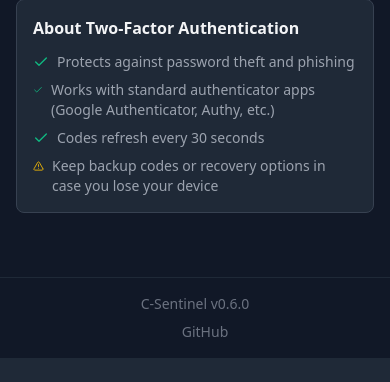
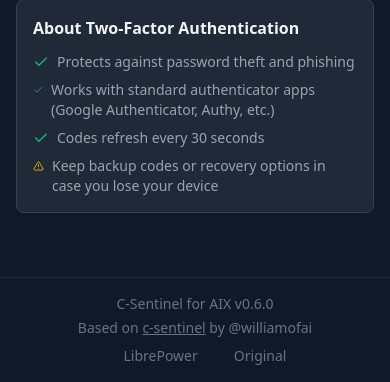
Before and after one commit to librepower/aix, a Flask app: page /profile/2fa in a window 390 px wide. Shown: the part 612-994 px from the top of the page. Before the commit the page ends 970 px from the top, so only its background shows below. Run offline with Flask 3, Linux system fonts and the light colour scheme; some libraries are stand-ins or nearby versions.

Commit message:
fix(dashboard): Proper attribution for fork
- Footer now shows "C-Sentinel for AIX" with links to both projects
- Credits original author @williamofai with link to original repo
- Links to LibrePower GitLab for AIX port
- Updated mobile menu footer with attribution
- Updated demo mode banner link

Co-Authored-By: Claude Opus 4.5 <noreply@anthropic.com>

```diff
--- a/csentinel4aix/dashboard/templates/base.html
+++ b/csentinel4aix/dashboard/templates/base.html
@@ -103,7 +103,7 @@
     {% if session.demo_mode %}
     <div class="bg-amber-600 text-black px-4 py-2 text-center text-sm font-medium">
         <i data-lucide="eye" class="w-4 h-4 inline mr-1"></i>
-        Demo Mode — Read-only access. <a href="https://github.com/williamofai/c-sentinel" class="underline hover:no-underline">Get C-Sentinel</a> for your own infrastructure.
+        Demo Mode — Read-only access. <a href="https://gitlab.com/librepower/aix" class="underline hover:no-underline">Get C-Sentinel for AIX</a> for your own infrastructure.
     </div>
     {% endif %}
 
@@ -127,8 +127,14 @@
         <nav class="flex-1 p-4 space-y-2" id="mobile-menu-items">
             <!-- Populated by JavaScript -->
         </nav>
-        <div class="p-4 border-t border-gray-700 text-sm text-gray-500">
-            C-Sentinel v{{ config.VERSION }}
+        <div class="p-4 border-t border-gray-700 text-xs text-gray-500 space-y-1">
+            <div>C-Sentinel for AIX v{{ config.VERSION }}</div>
+            <div>
+                <a href="https://github.com/williamofai/c-sentinel" class="hover:text-gray-300 underline">Original</a> by @williamofai
+            </div>
+            <div>
+                <a href="https://gitlab.com/librepower/aix" class="hover:text-gray-300 underline">AIX port</a> by LibrePower
+            </div>
         </div>
     </div>
 
@@ -137,7 +143,14 @@
 
     {% block footer %}
     <footer class="max-w-7xl mx-auto px-4 py-4 flex flex-col sm:flex-row justify-between items-center text-sm text-gray-500 border-t border-gray-800 mt-8 space-y-2 sm:space-y-0">
-        <span>C-Sentinel v{{ config.VERSION }}</span>
+        <div class="flex flex-col sm:flex-row items-center space-y-1 sm:space-y-0 sm:space-x-2 text-center sm:text-left">
+            <span>C-Sentinel for AIX v{{ config.VERSION }}</span>
+            <span class="hidden sm:inline text-gray-600">|</span>
+            <span>
+                Based on <a href="https://github.com/williamofai/c-sentinel" class="hover:text-gray-300 underline">c-sentinel</a> by
+                <a href="https://github.com/williamofai" class="hover:text-gray-300">@williamofai</a>
+            </span>
+        </div>
         <span class="hide-mobile">Last updated: <span id="last-updated">-</span></span>
         <div class="flex items-center space-x-4">
             {% if session.demo_mode %}
@@ -146,9 +159,13 @@
                 Admin
             </a>
             {% endif %}
-            <a href="https://github.com/williamofai/c-sentinel" class="hover:text-gray-300 flex items-center">
+            <a href="https://gitlab.com/librepower/aix" class="hover:text-gray-300 flex items-center" title="AIX port by LibrePower">
+                <i data-lucide="gitlab" class="w-4 h-4 mr-1"></i>
+                LibrePower
+            </a>
+            <a href="https://github.com/williamofai/c-sentinel" class="hover:text-gray-300 flex items-center" title="Original project">
                 <i data-lucide="github" class="w-4 h-4 mr-1"></i>
-                GitHub
+                Original
             </a>
         </div>
     </footer>
```
